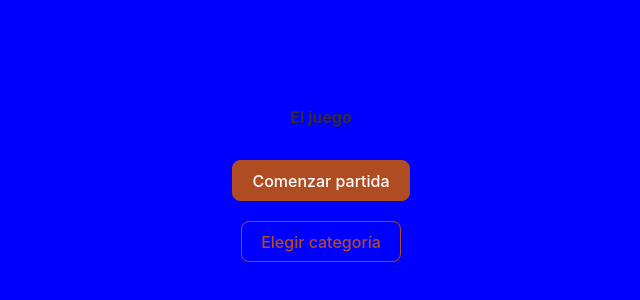
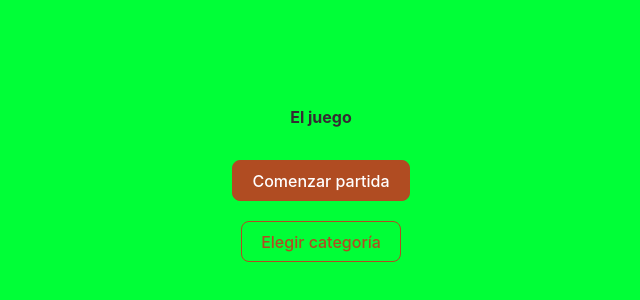
Before and after one commit to interconectados/front-interconectados-vite, a React (Vite) app: page / in a window 1280 px wide. Shown: the part 222-522 px from the top of the page, without its empty margins (319-959 px from the left). Built offline with nearby package versions, Linux system fonts and the light colour scheme.

Commit message:
agregado body verde

```diff
--- a/src/index.css
+++ b/src/index.css
@@ -30,7 +30,7 @@ body {
   width: 100vw;
   justify-content: center;
   background-color: #fff9ef;
-  background-color: blue;
+  background-color: rgb(0, 255, 55);
 }
 
 h1 {
```
